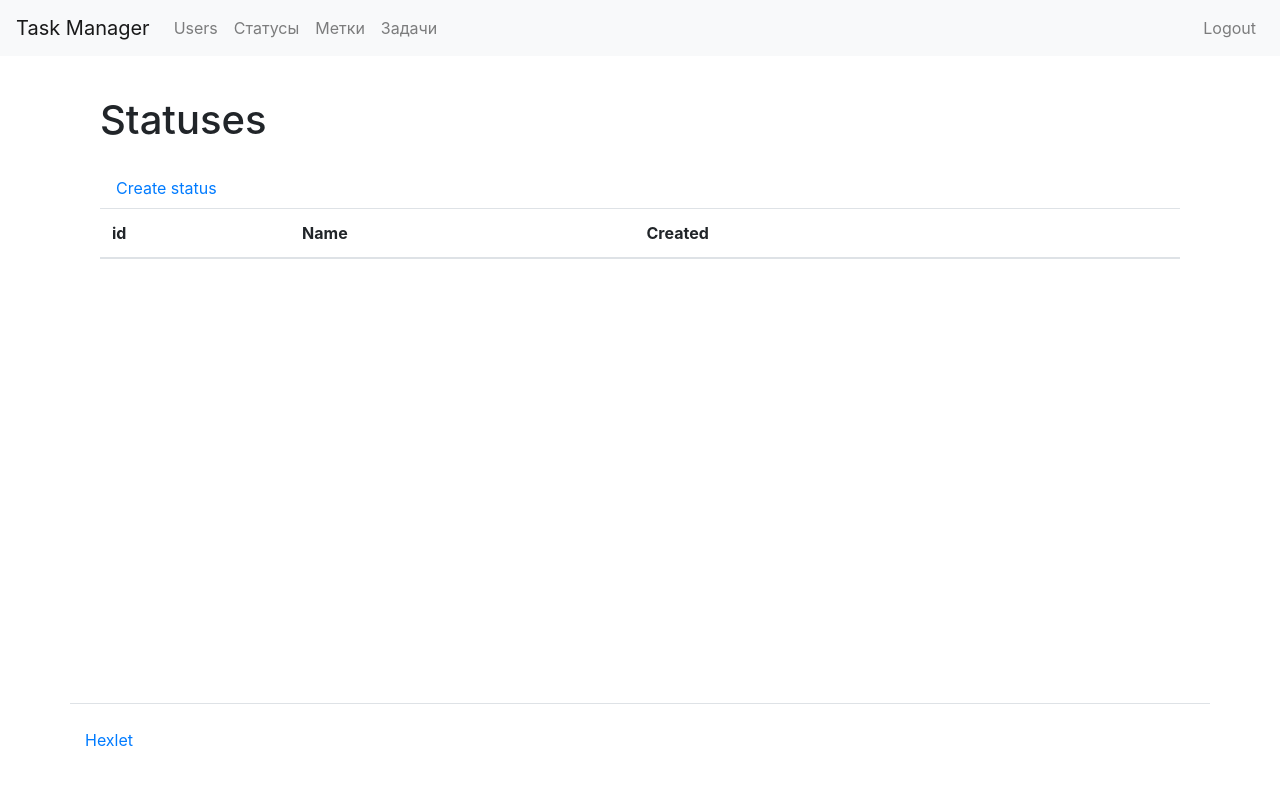
After one commit to NadezhdaDonetskaia/task-manager, a Django app: page /statuses/ in a window 1280 px wide. The commit adds this page. Shown: the top 785 px of the page. Run offline with Django 4.2, Linux system fonts and the light colour scheme; the visitor is signed in with stand-in values (Sample User, id 1); data that the repository does not hold is empty; some libraries are stand-ins or nearby versions.

Commit message:
added statuses TO_FIX test for statuses and do depending task

```diff
--- a/task_manager/statuses/models.py
+++ b/task_manager/statuses/models.py
@@ -3,4 +3,8 @@ from django.db import models
 
 # Create your models here.
 class Status(models.Model):
-    pass
+    name = models.CharField(max_length=100)
+    created_at = models.DateTimeField(auto_now_add=True)
+
+    def __str__(self):
+        return self.name
--- a/task_manager/statuses/urls.py
+++ b/task_manager/statuses/urls.py
@@ -1,6 +1,11 @@
 from django.urls import path
+
+from task_manager.statuses import views
 
 
 urlpatterns = [
-    # path('', views.UserListView.as_view(), name='users_index'),
+    path('', views.StatusListView.as_view(), name='statuses_list'),
+    path('create/', views.StatusCreateView.as_view(), name='status_create'),
+    path('<int:pk>/delete/', views.StatusDeleteView.as_view(), name='status_delete'),
+    path('<int:pk>/edit/', views.StatusUpdateView.as_view(), name='status_update'),
     ]
--- a/task_manager/statuses/views.py
+++ b/task_manager/statuses/views.py
@@ -1,3 +1,68 @@
-from django.shortcuts import render
+from django.contrib import messages
+from django.urls import reverse_lazy
+from django.contrib.auth.mixins import LoginRequiredMixin
+from django.views.generic import ListView, CreateView, UpdateView, DeleteView
+from django.shortcuts import redirect
+from django.utils.translation import gettext
 
-# Create your views here.
+from task_manager.logger_config import logger
+
+from task_manager.statuses.models import Status
+
+
+class StatusListView(LoginRequiredMixin, ListView):
+    model = Status
+    template_name = 'statuses/list.html'
+    context_object_name = 'statuses'
+
+    def handle_no_permission(self):
+        logger.error('User do not auth')
+        messages.error(self.request, gettext("Вы не авторизованы! Пожалуйста, выполните вход."))
+        return redirect('user_login')
+
+
+class StatusCreateView(LoginRequiredMixin, CreateView):
+    model = Status
+    template_name = 'statuses/create.html'
+    fields = ['name']
+    success_url = reverse_lazy('statuses_list')
+
+    def handle_no_permission(self):
+        logger.error('User do not auth')
+        messages.error(self.request, gettext("Вы не авторизованы! Пожалуйста, выполните вход."))
+        return redirect('user_login')
+
+    def form_valid(self, form):
+        form.instance.author = self.request.user
+        return super().form_valid(form)
+
+
+class StatusUpdateView(LoginRequiredMixin, UpdateView):
+    model = Status
+    template_name = 'statuses/update.html'
+    fields = ['name']
+    success_url = reverse_lazy('statuses_list')
+
+    def handle_no_permission(self):
+        logger.error('User do not auth')
+        messages.error(self.request, gettext("Вы не авторизованы! Пожалуйста, выполните вход."))
+        return redirect('user_login')
+
+    def form_valid(self, form):
+        messages.success(self.request, gettext('Статус успешно изменён'))
+        return super().form_valid(form)
+
+
+class StatusDeleteView(LoginRequiredMixin, DeleteView):
+    model = Status
+    template_name = 'statuses/delete.html'
+    success_url = reverse_lazy('statuses_list')
+
+    def handle_no_permission(self):
+        logger.error('User do not auth')
+        messages.error(self.request, gettext("Вы не авторизованы! Пожалуйста, выполните вход."))
+        return redirect('user_login')
+
+    def delete(self, request, *args, **kwargs):
+        messages.success(self.request, gettext('Статус успешно удален'))
+        return super().delete(request, *args, **kwargs)
--- a/task_manager/views.py
+++ b/task_manager/views.py
@@ -4,11 +4,9 @@ from django.shortcuts import render
 
 def index(request):
     text = "Welcome to my site."
-    title = 'Title'
     name_app = 'Task manager'
     return render(request, 'index.html', context={
         'text': text,
-        'title': title,
         'name_app': name_app,
     })
 
--- a/templates/base.html
+++ b/templates/base.html
@@ -28,7 +28,7 @@
           </li>
           {% if user.is_authenticated %}
             <li class="nav-item">
-              <a class="nav-link" href="{% url 'home' %}">{% translate "Статусы" %}</a>
+              <a class="nav-link" href="{% url 'statuses_list' %}">{% translate "Статусы" %}</a>
             </li>
             <li class="nav-item">
               <a class="nav-link" href="{% url 'home' %}">{% translate "Метки" %}</a>
@@ -42,7 +42,7 @@
         <ul class="navbar-nav">
             {% if user.is_authenticated %}
             <li class="nav-item">
-              <a class="nav-link" href="{% url 'user_login' %}">{% translate "Logout" %}</a>
+              <a class="nav-link" href="{% url 'user_logout' %}">{% translate "Logout" %}</a>
             </li>
             {% else %}
             <li class="nav-item">
--- /dev/null
+++ b/templates/statuses/list.html
@@ -0,0 +1,50 @@
+{% extends "base.html" %}
+{% load bootstrap4 %}
+{% bootstrap_css %}
+{% load i18n %}
+{% block title %}
+  {% translate title %}
+{% endblock %}
+
+{% block content %}
+<div class="container wrapper flex-grow-1">
+    <h1 class="my-4">{% translate 'Statuses' %}</h1>
+<a class="nav-link" href="{% url 'status_create' %}">{% translate 'Create status' %}</a>
+<table class="table table-striped">
+    <thead>
+          <tr>
+            <th>id</th>
+            <th>{% translate 'Name' %}</th>
+            <th>{% translate 'Created' %}</th>
+            <th></th>
+          </tr>
+    </thead>
+    <tbody>
+    {% for status in statuses %}
+     <tr>
+        <td>
+            {{ status.id }}
+        </td>
+        <td>
+            {{ status.name }}
+        </td>
+        <td>
+            {{ user.created_at }}
+        </td>
+         <td>
+          <a href="{% url 'status_update' status.pk %}">
+              {% translate 'change' %}
+          </a>
+          <br>
+          <a href="{% url 'status_delete' status.pk %}">
+              {% translate 'delete' %}
+          </a>
+        </td>
+     </tr>
+        {% endfor %}
+
+  </tbody>
+</table>
+
+    </div>
+{% endblock %}
```
Also changed, not shown: task_manager/statuses/forms.py (added, +9 -0 lines), templates/statuses/create.html (added, +20 -0 lines), templates/statuses/delete.html (added, +30 -0 lines), templates/statuses/update.html (added, +20 -0 lines), tests/tests_statuses.py (+27 -11 lines), task_manager/statuses/migrations/0001_initial.py (added), task_manager/urls.py (line endings or trailing spaces).
